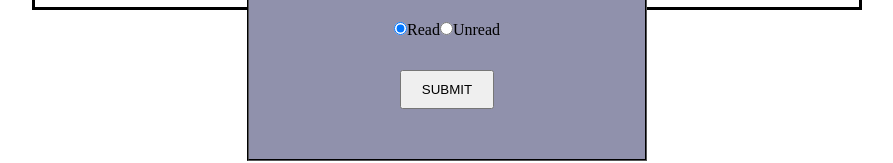
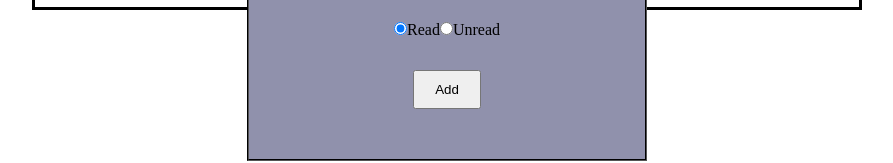
Before and after one commit to bollinca/library-react-version, a React (Create React App) app: page / in a window 1280 px wide. Both pictures are taken after a click on the button "Add Book". Shown: the part 439-602 px from the top of the page, without its empty margins (193-1086 px from the left). Built offline with nearby package versions, Linux system fonts and the light colour scheme.

Commit message:
Make form book add button functional, new books now render

```diff
--- a/src/App.js
+++ b/src/App.js
@@ -44,6 +44,22 @@ class App extends Component {
     })
   }
 
+  submitClickHandler = () => {
+    let newBooks = [...this.state.books];
+    let newCard = {
+      title: this.state.formData.title,
+      author: this.state.formData.author,
+      pages: this.state.formData.pages,
+      readStatus: this.state.formData.readStatus
+    }
+    newBooks.push(newCard);
+
+    this.setState({
+      books: newBooks
+    })
+    this.toggleForm()
+  }
+
   toggleForm = () => {
     this.setState({
       formDisplayOn: !this.state.formDisplayOn
@@ -80,6 +96,7 @@ class App extends Component {
           readStatus={this.state.formData.readStatus}
           changed={(e) => this.updateFormData(e)}
           exitClick={this.toggleForm}
+          addBook={this.submitClickHandler}
         />
       )
     }
--- a/src/NewItemForm/NewItemForm.js
+++ b/src/NewItemForm/NewItemForm.js
@@ -52,7 +52,9 @@ const newItemForm = (props) => {
           defaultChecked={props.readStatus === false}
           onClick={props.changed} />Unread
       </div>
-      <button>SUBMIT</button>
+      <button
+        type='button'
+        onClick={props.addBook}>Add</button>
     </form>
   )
 }
```
